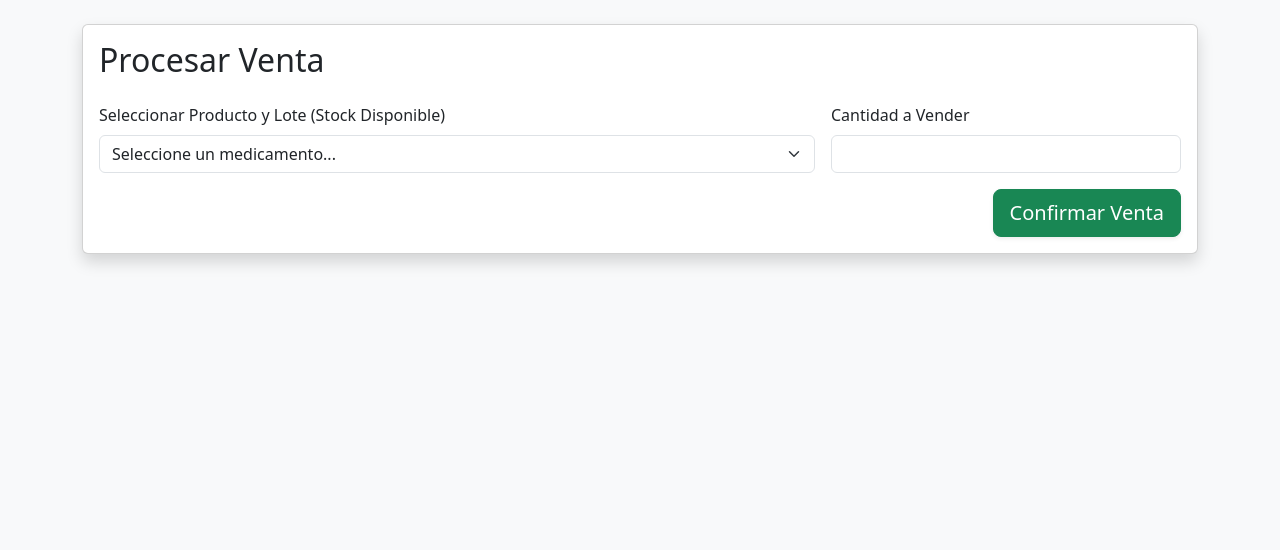
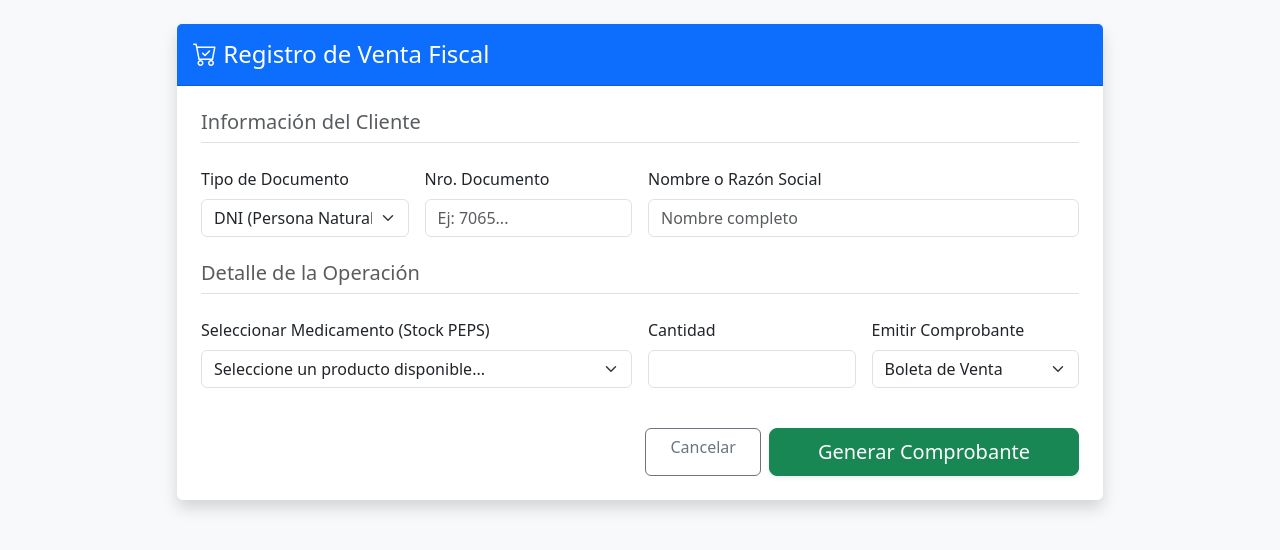
Before and after one commit to benortwis-cell/sistema-medicamentos, a Flask app: page /ventas in a window 1280 px wide. Shown: the part 56-606 px from the top of the page. Run offline with Flask 3, Linux system fonts and the light colour scheme; a user stored in the database is signed in; data comes from the database, SQL or seed files in the repository; both versions use the stored data as it was after the commit.

Commit message:
Ajuste de RUC para personas naturales y lógica de cálculo IGV

```diff
--- a/app.py
+++ b/app.py
@@ -22,6 +22,21 @@ def inicializar_tablas():
     conexion = conectar_db()
     cursor = conexion.cursor()
 
+    # Tabla de Impuestos
+    cursor.execute('''
+        CREATE TABLE IF NOT EXISTS impuestos (
+            id INTEGER PRIMARY KEY AUTOINCREMENT,
+            nombre TEXT NOT NULL, -- Ej: IGV
+            valor REAL NOT NULL,   -- Ej: 18.0
+            activo INTEGER DEFAULT 1 -- 1 para el actual, 0 para históricos
+        )
+    ''')
+
+    # Insertamos el IGV actual de Perú si la tabla está vacía
+    cursor.execute('SELECT COUNT(*) FROM impuestos')
+    if cursor.fetchone()[0] == 0:
+        cursor.execute('INSERT INTO impuestos (nombre, valor) VALUES (?, ?)', ('IGV', 18.0))
+
     # Tabla Maestra de Productos
     cursor.execute('''
         CREATE TABLE IF NOT EXISTS productos (
@@ -29,6 +44,12 @@ def inicializar_tablas():
             nombre TEXT NOT NULL UNIQUE
         )
     ''')
+    # Nota: Si la tabla ya existe, usaremos un bloque TRY para añadir la columna
+    try:
+        cursor.execute('ALTER TABLE productos ADD COLUMN afecto_igv INTEGER DEFAULT 1')
+    except:
+        pass # La columna ya existe
+
 
     # Tabla de Lotes (Relacionada con productos)
     cursor.execute('''
@@ -40,6 +61,46 @@ def inicializar_tablas():
             fecha_vence DATE NOT NULL,
             precio REAL,
             FOREIGN KEY (producto_id) REFERENCES productos (id)
+        )
+    ''')
+
+    # Tabla de Clientes (Persona Natural o Jurídica)
+    cursor.execute('''
+        CREATE TABLE IF NOT EXISTS clientes (
+            id INTEGER PRIMARY KEY AUTOINCREMENT,
+            nombre_razon_social TEXT NOT NULL,
+            documento_identidad TEXT UNIQUE NOT NULL, -- DNI o RUC
+            tipo_cliente TEXT NOT NULL -- 'Natural' o 'Juridica'
+        )
+    ''')
+
+    # Tabla de Ventas (Cabecera)
+    cursor.execute('''
+        CREATE TABLE IF NOT EXISTS ventas (
+            id INTEGER PRIMARY KEY AUTOINCREMENT,
+            cliente_id INTEGER,
+            usuario_id INTEGER,
+            tipo_documento TEXT, -- 'Boleta' o 'Factura'
+            fecha_hora TIMESTAMP DEFAULT CURRENT_TIMESTAMP,
+            subtotal REAL,
+            igv_total REAL,
+            total REAL,
+            FOREIGN KEY (cliente_id) REFERENCES clientes (id),
+            FOREIGN KEY (usuario_id) REFERENCES usuarios (id)
+        )
+    ''')
+
+    # Tabla Detalle de Venta (Para registrar qué productos van en cada boleta/factura)
+    cursor.execute('''
+        CREATE TABLE IF NOT EXISTS detalle_ventas (
+            id INTEGER PRIMARY KEY AUTOINCREMENT,
+            venta_id INTEGER,
+            lote_id INTEGER,
+            cantidad INTEGER,
+            precio_unitario REAL,
+            subtotal_item REAL,
+            FOREIGN KEY (venta_id) REFERENCES ventas (id),
+            FOREIGN KEY (lote_id) REFERENCES lotes (id)
         )
     ''')
 
@@ -62,6 +123,11 @@ def inicializar_tablas():
         password_segura = generate_password_hash('admin123')
         cursor.execute('INSERT INTO usuarios (username, password, rol) VALUES (?, ?, ?)',
                        ('admin', password_segura, 'admin'))
+
+    # Insertar IGV actual si la tabla está vacía
+        cursor.execute('SELECT COUNT(*) FROM impuestos')
+        if cursor.fetchone()[0] == 0:
+            cursor.execute('INSERT INTO impuestos (nombre, valor) VALUES (?, ?)', ('IGV', 18.0))
 
     conexion.commit()
     conexion.close()
@@ -184,7 +250,7 @@ def agregar():
 
     conexion.commit()
     conexion.close()
-    return redirect('/')
+    return redirect('/gestion_inventario')
 
 @app.route('/eliminar/<int:id>')
 @login_requerido
@@ -197,7 +263,7 @@ def eliminar(id):
     cursor.execute('DELETE FROM lotes WHERE id = ?', (id,))
     conexion.commit()
     conexion.close()
-    return redirect('/')
+    return redirect('/gestion_inventario')
 
 # --- RUTAS DE VENTAS (Admin y Vendedor) ---
 
@@ -221,44 +287,47 @@ def ventas():
 @app.route('/procesar_venta', methods=['POST'])
 @login_requerido
 def procesar_venta():
-    lote_id_referencia = request.form['lote_id']
-    cantidad_a_vender = int(request.form['cantidad'])
+    # ... (Captura de datos del formulario) ...
+    lote_id = request.form['lote_id']
+    cantidad = int(request.form['cantidad'])
 
     conexion = conectar_db()
     cursor = conexion.cursor()
 
-    # Buscamos todos los lotes del mismo producto para aplicar PEPS
+    # 1. Obtenemos precio y si el producto es afecto al IGV
     query = """
-        SELECT id, stock FROM lotes
-        WHERE producto_id = (SELECT producto_id FROM lotes WHERE id = ?)
-        AND stock > 0
-        ORDER BY fecha_vence ASC
+        SELECT l.precio, p.afecto_igv, p.nombre
+        FROM lotes l
+        JOIN productos p ON l.producto_id = p.id
+        WHERE l.id = ?
     """
-    cursor.execute(query, (lote_id_referencia,))
-    lotes = cursor.fetchall()
+    cursor.execute(query, (lote_id,))
+    lote_info = cursor.fetchone()
 
-    total_disponible = sum(lote[1] for lote in lotes)
+    precio_unitario = lote_info[0]
+    es_afecto = lote_info[1]
 
-    if total_disponible >= cantidad_a_vender:
-        for lote_id, stock_lote in lotes:
-            if cantidad_a_vender <= 0: break
+    # 2. Cálculos matemáticos
+    # Si el precio ya incluye IGV, desglosamos: Subtotal = Total / 1.18
+    # Si el precio es base, sumamos: Total = Subtotal * 1.18
+    # Usaremos la lógica de "Precio de lista ya incluye IGV" (Común en farmacias)
 
-            if stock_lote <= cantidad_a_vender:
-                cantidad_a_vender -= stock_lote
-                cursor.execute("UPDATE lotes SET stock = 0 WHERE id = ?", (lote_id,))
-            else:
-                nuevo_stock = stock_lote - cantidad_a_vender
-                cursor.execute("UPDATE lotes SET stock = ? WHERE id = ?", (nuevo_stock, lote_id))
-                cantidad_a_vender = 0
+    total_item = precio_unitario * cantidad
 
-        cursor.execute('INSERT INTO ventas (total) VALUES (?)', (0,))
-        conexion.commit()
+    if es_afecto == 1:
+        # Desglose de impuestos (18%)
+        subtotal = total_item / 1.18
+        igv_calculado = total_item - subtotal
     else:
-        conexion.close()
-        return "<h1>Error: Stock insuficiente total</h1><a href='/ventas'>Volver</a>"
+        # Producto exonerado o inafecto
+        subtotal = total_item
+        igv_calculado = 0.0
 
+    # ... (Aquí seguiría la lógica de insertar en tablas 'ventas' y 'detalle_ventas') ...
+
+    conexion.commit()
     conexion.close()
-    return redirect('/')
+    return redirect('/ventas')
 
 if __name__ == '__main__':
     inicializar_tablas()
--- a/templates/ventas.html
+++ b/templates/ventas.html
@@ -1,32 +1,71 @@
 {% extends "base.html" %}
 
+{% block title %}Procesar Venta - WisbenTech{% endblock %}
+
 {% block content %}
-        <section class="card shadow">
-            <div class="card-body">
-                <h2 class="card-title mb-4">Procesar Venta</h2>
+<div class="row justify-content-center">
+    <div class="col-lg-10">
+        <section class="card shadow border-0">
+            <div class="card-header bg-primary text-white py-3">
+                <h2 class="card-title h4 mb-0"><i class="bi bi-cart-check"></i> Registro de Venta Fiscal</h2>
+            </div>
+            <div class="card-body p-4">
+                <form action="/procesar_venta" method="POST">
 
-                <form action="/procesar_venta" method="POST" class="row g-3">
-                    <div class="col-md-8">
-                        <label class="form-label">Seleccionar Producto y Lote (Stock Disponible)</label>
+                    <div class="row g-3 mb-4">
+                        <div class="col-12"><h5 class="text-muted border-bottom pb-2">Información del Cliente</h5></div>
+                        <div class="col-md-3">
+                            <label class="form-label">Tipo de Documento</label>
+                            <select name="tipo_doc_cliente" class="form-select" required>
+                                <option value="DNI">DNI (Persona Natural)</option>
+                                <option value="RUC">RUC (Persona Jurídica)</option>
+                            </select>
+                        </div>
+                        <div class="col-md-3">
+                            <label class="form-label">Nro. Documento</label>
+                            <input type="text" name="doc_identidad" class="form-control" placeholder="Ej: 7065..." required>
+                        </div>
+                        <div class="col-md-6">
+                            <label class="form-label">Nombre o Razón Social</label>
+                            <input type="text" name="nombre_cliente" class="form-control" placeholder="Nombre completo" required>
+                        </div>
+                    </div>
+
+                    <div class="row g-3 mb-4">
+                        <div class="col-12"><h5 class="text-muted border-bottom pb-2">Detalle de la Operación</h5></div>
+                        <div class="col-md-6">
+                            <label class="form-label">Seleccionar Medicamento (Stock PEPS)</label>
                             <select name="lote_id" class="form-select" required>
-                            <option value="" selected disabled>Seleccione un medicamento...</option>
+                                <option value="" selected disabled>Seleccione un producto disponible...</option>
                                 {% for lote in lotes %}
                                 <option value="{{ lote[0] }}">
-                                {{ lote[1] }} - Lote: {{ lote[2] }} (Quedan: {{ lote[3] }}) - Vence: {{ lote[4] }}
+                                    {{ lote[1] }} | Lote: {{ lote[2] }} | Stock: {{ lote[3] }} | Vence: {{ lote[4] }}
                                 </option>
                                 {% endfor %}
                             </select>
                         </div>
-
-                    <div class="col-md-4">
-                        <label class="form-label">Cantidad a Vender</label>
+                        <div class="col-md-3">
+                            <label class="form-label">Cantidad</label>
                             <input type="number" name="cantidad" class="form-control" min="1" required>
                         </div>
+                        <div class="col-md-3">
+                            <label class="form-label">Emitir Comprobante</label>
+                            <select name="tipo_comprobante" class="form-select" required>
+                                <option value="Boleta">Boleta de Venta</option>
+                                <option value="Factura">Factura</option>
+                            </select>
+                        </div>
+                    </div>
 
-                    <div class="col-12 text-end">
-                        <button type="submit" class="btn btn-success btn-lg shadow-sm">Confirmar Venta</button>
+                    <div class="d-grid gap-2 d-md-flex justify-content-md-end pt-3">
+                        <a href="/" class="btn btn-outline-secondary px-4">Cancelar</a>
+                        <button type="submit" class="btn btn-success btn-lg px-5 shadow-sm">
+                            Generar Comprobante
+                        </button>
                     </div>
                 </form>
             </div>
         </section>
+    </div>
+</div>
 {% endblock %}
```
Also changed, not shown: templates/inventario_tabla.html (+7 -0 lines), farmacia.db (added). Lines whose indentation alone changed are shown as unchanged.
